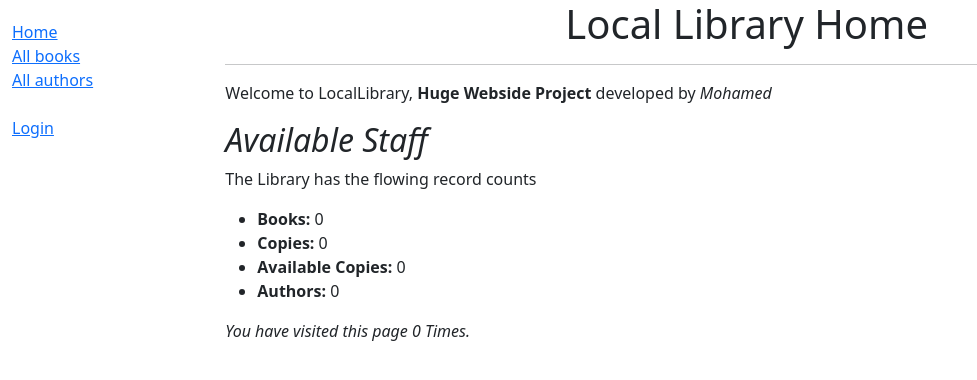
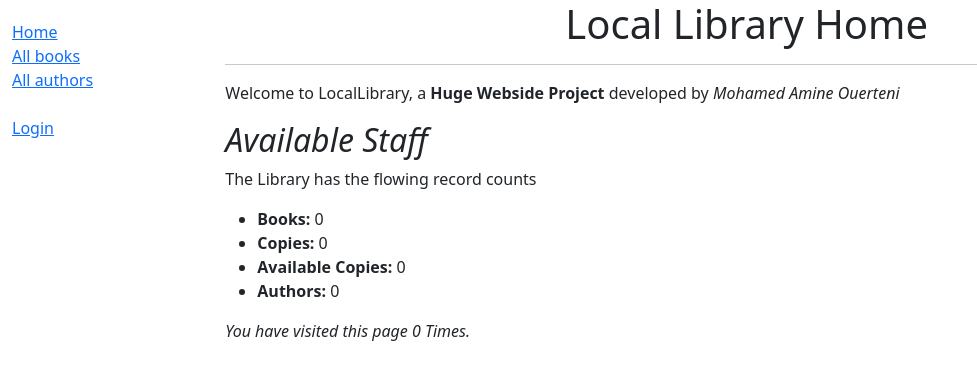
Before and after one commit to Mohamed-0-Amine/Local-Library, a Django app: page /catalog/ in a window 1280 px wide. Shown: the top 380 px of the page, without its empty margins (0-977 px from the left). Run offline with Django 4.2, Linux system fonts and the light colour scheme; data that the repository does not hold is empty.

Commit message:
Changes to my name in the ondex temlate

```diff
--- a/catalog/templates/index.html
+++ b/catalog/templates/index.html
@@ -6,7 +6,7 @@
 {% block content %}
   <h1 style="text-align: center;">Local Library Home</h1>
   <hr>
-  <p>Welcome to LocalLibrary, <strong>Huge Webside Project</strong> developed by <em>Mohamed</em></p>
+  <p>Welcome to LocalLibrary, a <strong>Huge Webside Project</strong> developed by <em>Mohamed Amine Ouerteni</em></p>
   <h2><em>Available Staff</em></h2>
   <p>The Library has the flowing record counts</p>
     <ul>
```
